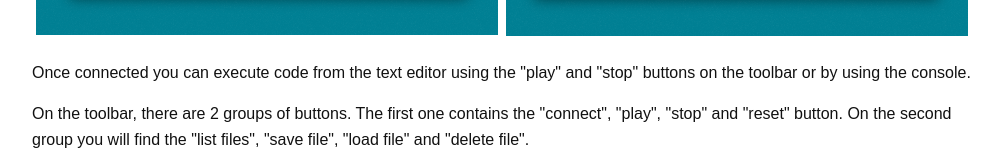
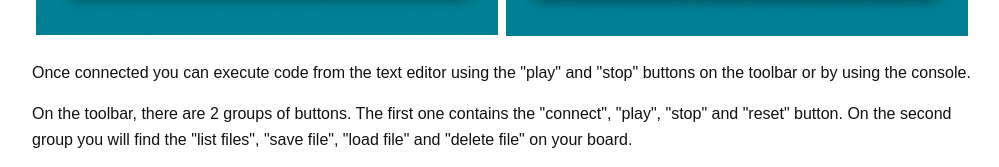
Before and after one commit to murilopolese/flying-circus-website, a website: page index.html in a window 1280 px wide. Shown: the part 1434-1601 px from the top of the page, without its empty margins (138-1137 px from the left). Drawn offline with Linux system fonts and the light colour scheme.

Commit message:
Improve copy

```diff
--- a/index.html
+++ b/index.html
@@ -67,7 +67,7 @@
                 Once connected you can execute code from the text editor using the "play" and "stop" buttons on the toolbar or by using the console.
             </p>
             <p>
-                On the toolbar, there are 2 groups of buttons. The first one contains the "connect", "play", "stop" and "reset" button. On the second group you will find the "list files", "save file", "load file" and "delete file".
+                On the toolbar, there are 2 groups of buttons. The first one contains the "connect", "play", "stop" and "reset" button. On the second group you will find the "list files", "save file", "load file" and "delete file" on your board.
             </p>
             <div class="row">
                 <div class="col">
```
